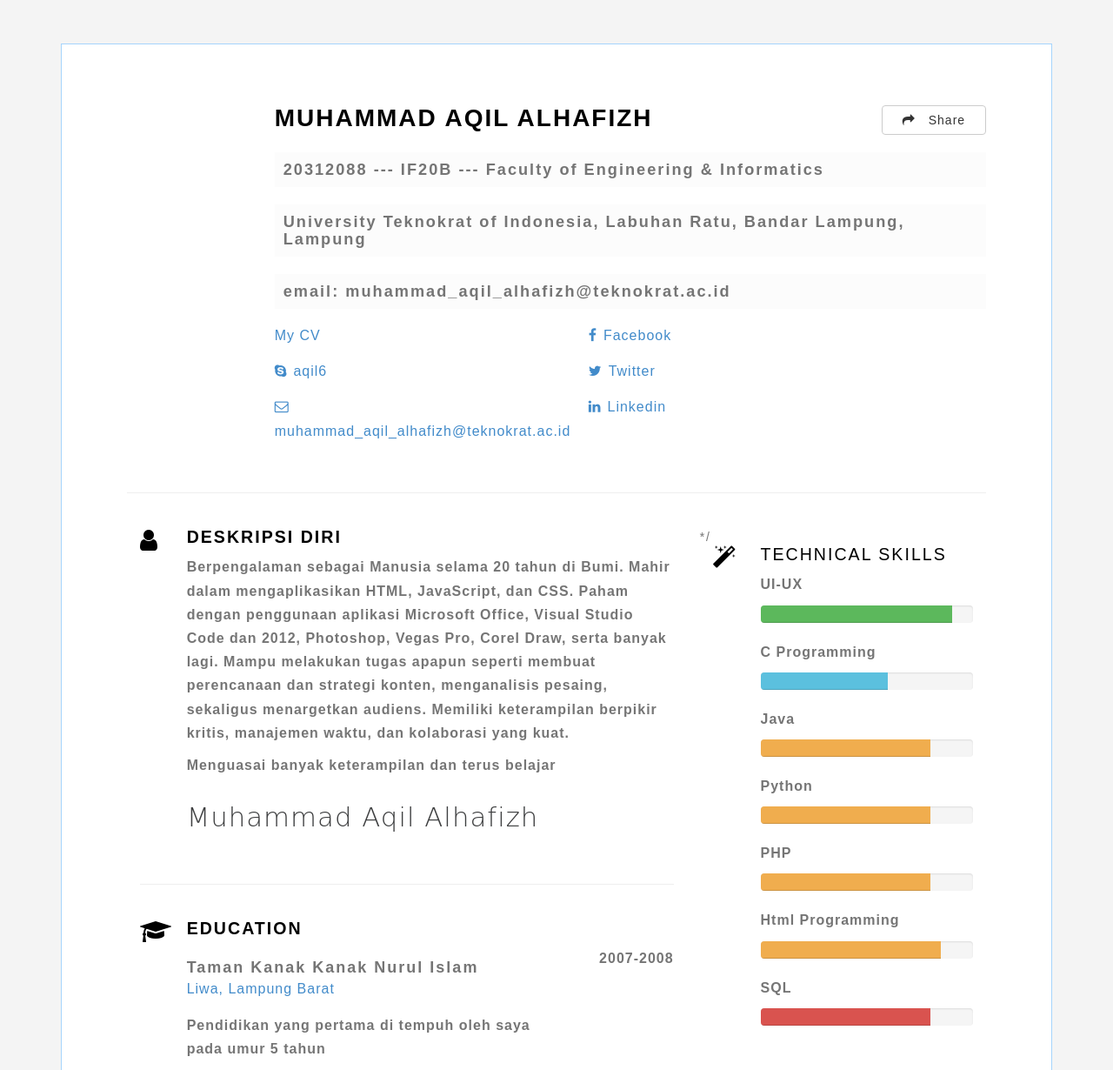
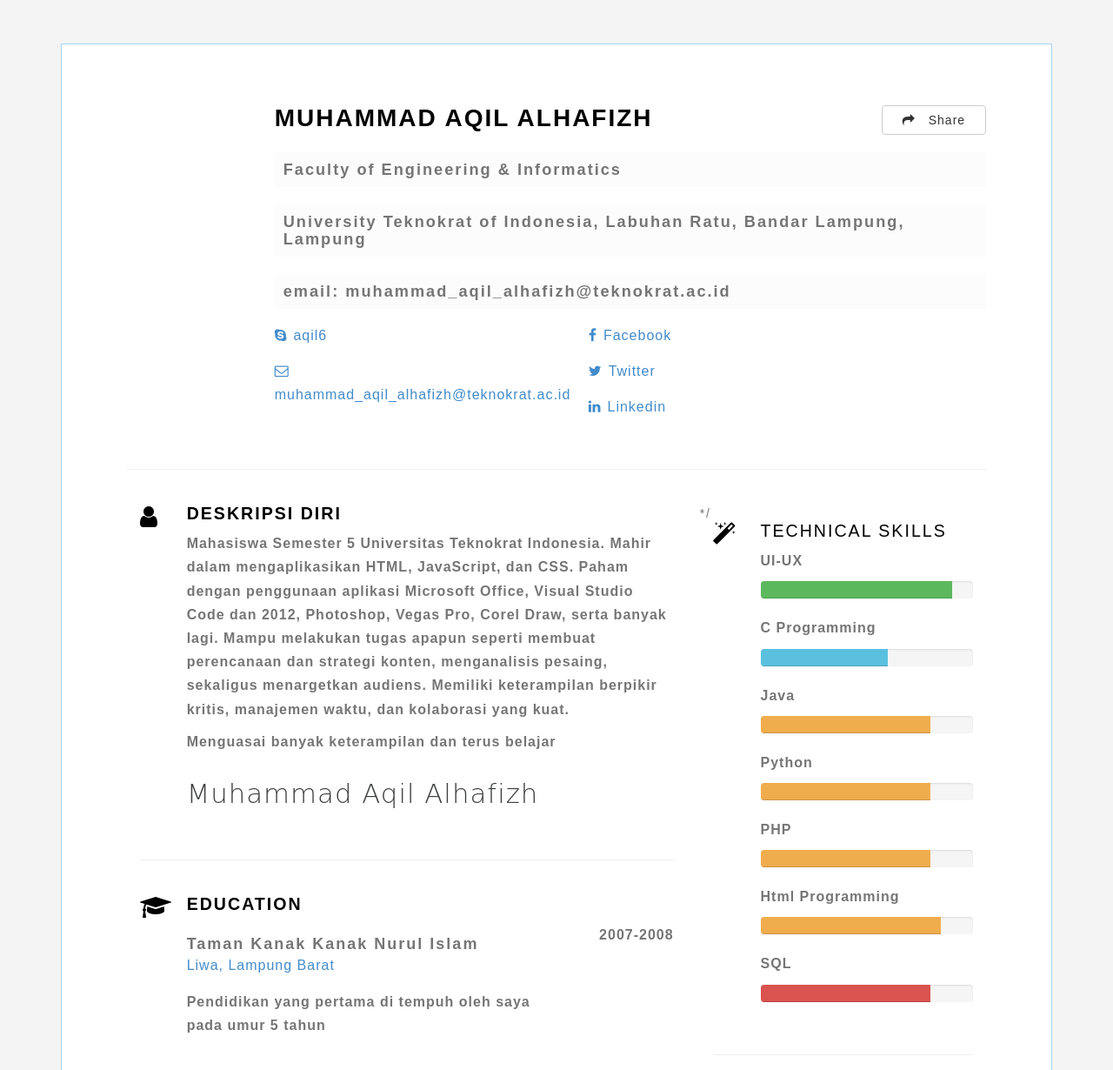
Before and after one commit to 4q1l/My_Profile, a plain HTML site: page UAS_Muhammad Aqil Alhafizh_20312088/index.html in a window 1280 px wide. Shown: the top 1230 px of the page at 87% size. Drawn offline with nearby package versions, Linux system fonts and the light colour scheme; grey boxes are pictures that could not be loaded; a script that the page names is missing; a web font is replaced by a local one.

Commit message:
Update index.html

```diff
--- a/UAS_Muhammad Aqil Alhafizh_20312088/index.html
+++ b/UAS_Muhammad Aqil Alhafizh_20312088/index.html
@@ -170,7 +170,7 @@
 
                         </div>
                     </div>
-                    <h2><b> 20312088 --- IF20B --- Faculty of Engineering &amp; Informatics</b></h2>
+                    <h2><b> Faculty of Engineering &amp; Informatics</b></h2>
                     <h2><b> University Teknokrat of Indonesia, Labuhan Ratu, Bandar Lampung, Lampung</b></h2>
                     <h2><b> email: muhammad_aqil_alhafizh@teknokrat.ac.id</b></h2>
                 </div><!-- Title end-->
@@ -181,9 +181,9 @@
                 <div class="row-2">
                     <div class="col-sm-4">
                         <ul class="list-unstyled">
-                            <li><a href="https://kepoh0nline2.blogspot.com/2020/10/a.html"><span
+                            <!--<li><a href="https://kepoh0nline2.blogspot.com/2020/10/a.html"><span
                                         class="Institution website"></span>My CV</a>
-                            </li>
+                            </li>-->
                             <li><a href=""><span class="social fa fa-skype"></span>aqil6</a>
                             </li>
                             <li><a href="muhammad_aqil_alhafizh@teknokrat.ac.id"><span
@@ -200,7 +200,7 @@
                             <li><a href="https://twitter.com/aqil96318546"><span
                                         class="social fa fa-twitter"></span>Twitter</a>
                             </li>
-                            <li><a href=""><span class="social fa fa-linkedin"></span>Linkedin</a>
+                            <li><a href="https://www.linkedin.com/in/muhammad-aqil-alhafizh/"><span class="social fa fa-linkedin"></span>Linkedin</a>
                             </li>
                         </ul>
                     </div><!-- social 2nd col end-->
@@ -224,7 +224,7 @@
 
                 <div class="col-sm-11">
                     <h3><b> Deskripsi Diri</b></h3>
-                    <p><b>Berpengalaman sebagai Manusia selama 20 tahun di Bumi. Mahir
+                    <p><b>Mahasiswa Semester 5 Universitas Teknokrat Indonesia. Mahir
                             dalam
                             mengaplikasikan HTML, JavaScript, dan CSS. Paham dengan penggunaan aplikasi Microsoft Office, Visual Studio Code dan 2012, Photoshop, Vegas Pro, Corel Draw, serta banyak lagi. Mampu melakukan tugas apapun seperti membuat
                             perencanaan dan strategi
```
